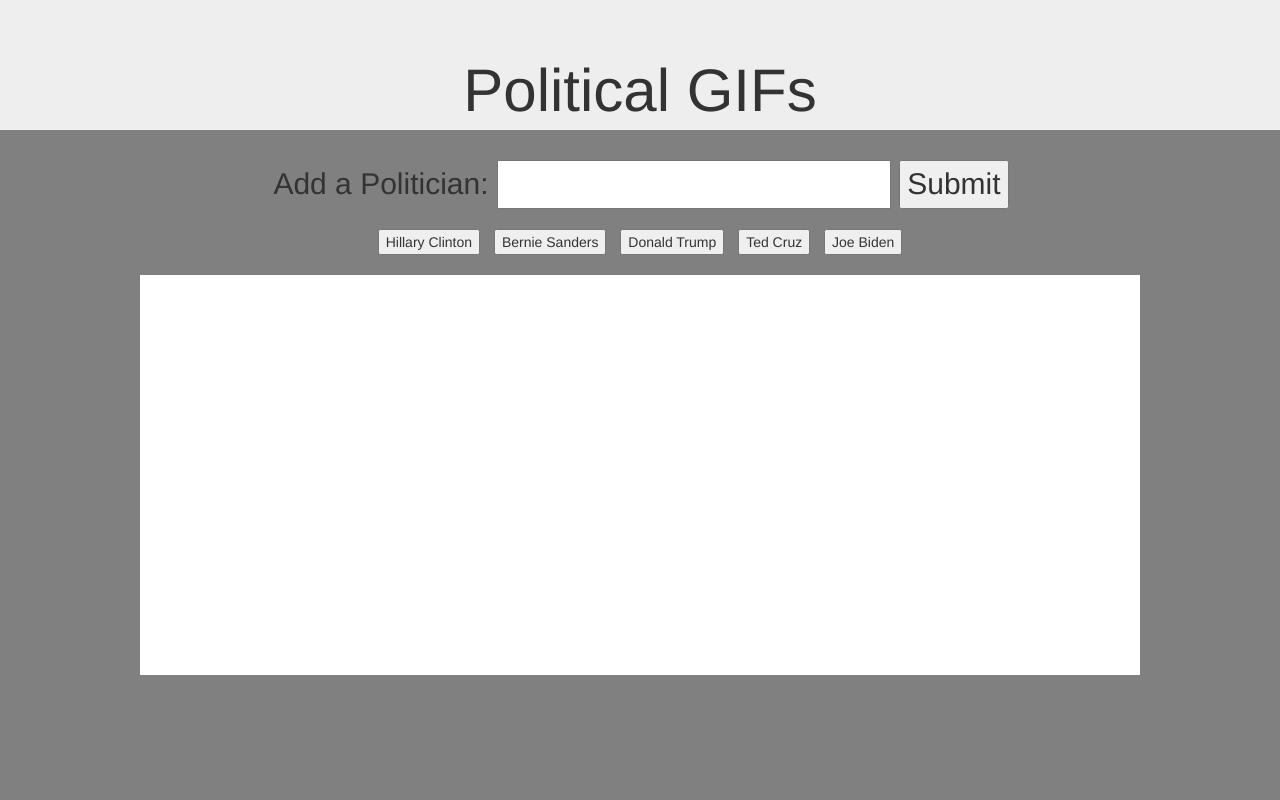
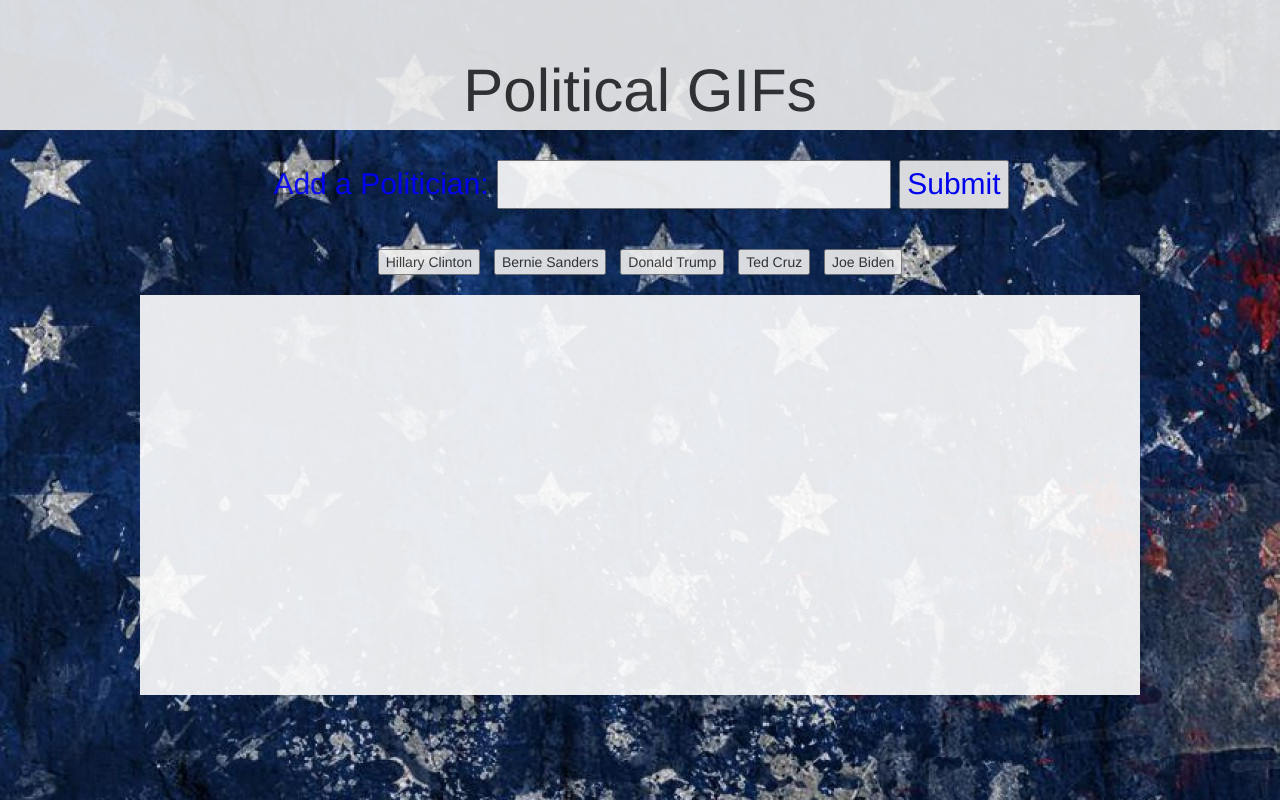
Before and after one commit to tiffihaag/week6, a PHP site: page / in a window 1280 px wide. Run offline with PHP 8.4, Linux system fonts and the light colour scheme; some libraries are stand-ins or nearby versions.

Commit message:
all done

```diff
--- a/assets/css/style.css
+++ b/assets/css/style.css
@@ -1,5 +1,6 @@
 body {
- background-color: grey;
+	background-image: url("../images/background.jpg");
+ 	opacity: .9;
 }
 
 .jumbotron {
@@ -16,7 +17,8 @@
 	margin-right: 98px;
 	margin-left: 100px;
 	margin-bottom: 20px;
-
+	padding-bottom: 20px;
+	color: blue;
 }
 
 .imgPlace {
--- a/assets/javascript/app.js
+++ b/assets/javascript/app.js
@@ -28,9 +28,17 @@
 	        	for (var i = 0; i < 10; i++) {
 		        	var imageUrl = response.data[i].images.downsized_large.url;
 
-		        	var imgHtml = "<img src = '" + imageUrl + "' height='200' width='200'>";
+		        	var imgStill = response.data[i].images.original_still.url;
+
+		        	var imgHtml = "<img src = '" + imgStill + "' height='200' width='200' class='gifplayer' data-gif='"+ imageUrl +"'>";
 		        	$(imgHtml).appendTo(".imgPlace");
-	        	}
+		        }
 	        });
 	}
+	$(document.body).on('click', '.gifplayer', function() {
+		var imgSource = $(this).attr('src');
+		var gifSource = $(this).attr('data-gif');
+		$(this).attr('src', gifSource);
+		$(this).attr('data-gif', imgSource);
+	});
 }); //docready function
--- a/index.html
+++ b/index.html
@@ -10,11 +10,15 @@
   <!-- JQuery -->
   <script src="https://ajax.googleapis.com/ajax/libs/jquery/3.1.0/jquery.min.js"></script>
 
+  <!-- Special Button Play n Pause feature-->
+  <script src="assets/dist/jquery.gifplayer.js"></script>
+
   <!-- Javascript -->
   <script src="assets/javascript/app.js"></script>
 
   <!-- CSS -->
   <link rel="stylesheet" type="text/css" href="assets/css/style.css">
+  <link rel="stylesheet" href="assets/dist/gifplayer.css">
 </head>
 
 <body>
```
Also changed, not shown: assets/images/background.jpg (added), assets/images/politician.jpg (deleted).
